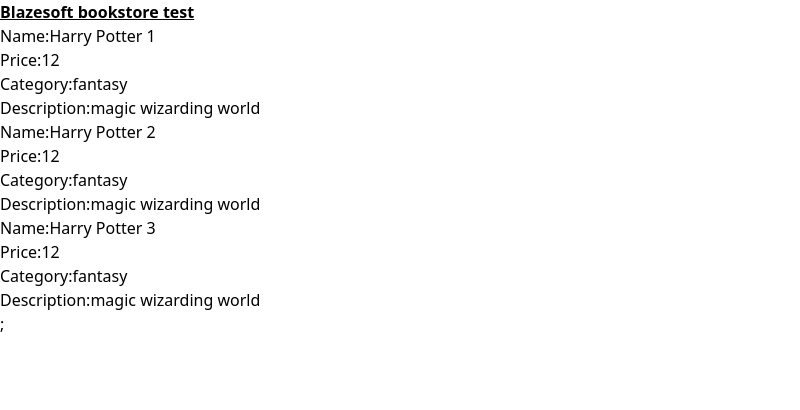
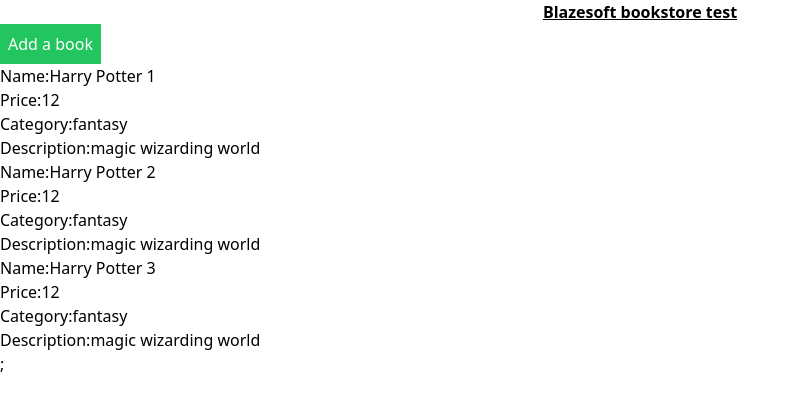
Before and after one commit to chungleee/blazesoft-bookstore-test, a Next.js app: page / in a window 1280 px wide. Shown: the top 410 px of the page, without its empty margins (0-800 px from the left). Built offline with nearby package versions, Linux system fonts and the light colour scheme.

Commit message:
popup toggle state and toggle handler function

```diff
--- a/pages/index.js
+++ b/pages/index.js
@@ -1,15 +1,38 @@
-import React from 'react';
-import { useDispatch, useSelector, useStore } from 'react-redux';
-import BookCard from '../components/BookCard';
-import { addBooks } from '../redux/features/books/booksSlice';
+import React, { useState } from "react";
+import { useDispatch, useSelector, useStore } from "react-redux";
+import BookCard from "../components/BookCard";
+import Button from "../components/Button";
+import Popup from "../components/Popup";
+import { addBooks } from "../redux/features/books/booksSlice";
 
-const HomePage = (props) => {
+const HomePage = () => {
+	const [popupToggle, setPopupToggle] = useState(false);
+
+	const handlePopupToggle = () => {
+		setPopupToggle(!popupToggle);
+	};
+
 	const bookList = useSelector((state) => {
 		return state.books.bookList;
 	});
+
 	return (
 		<div>
-			<h1 className='font-bold underline'>Blazesoft bookstore test</h1>
+			<h1 className='font-bold underline text-center'>
+				Blazesoft bookstore test
+			</h1>
+
+			<div>
+				<Button
+					onClick={() => {
+						handlePopupToggle();
+					}}
+					className='bg-green-500 text-white text-center p-2'
+				>
+					Add a book
+				</Button>
+			</div>
+			<Popup isOpen={popupToggle} />
 			<ul>
 				{bookList.map((book) => {
 					return <BookCard book={book} />;
```
